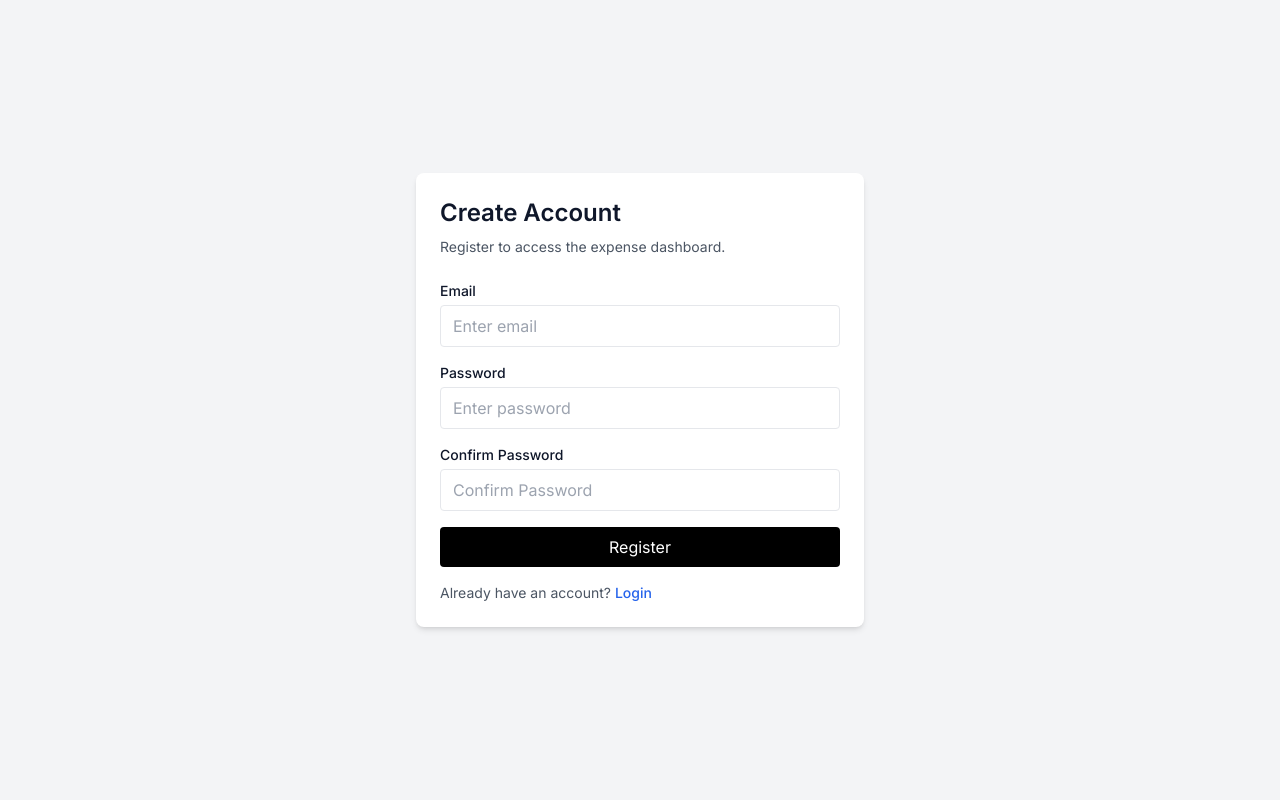
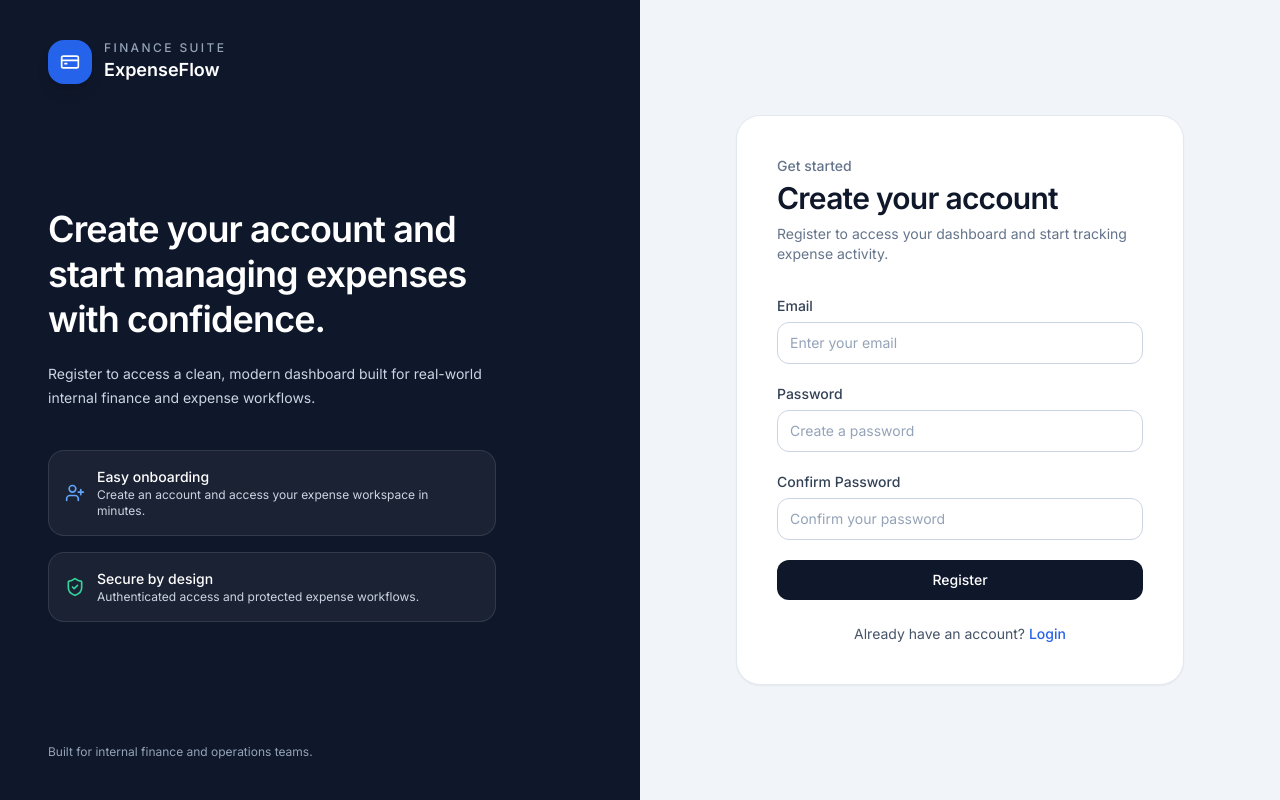
Before and after one commit to sahana-kulkarni/expense-disbursal-dashboard, a React (Vite) app: page /register in a window 1280 px wide. Built offline with nearby package versions, Linux system fonts and the light colour scheme; no server answers.

Commit message:
redesign register and login page

```diff
--- a/src/pages/Login.tsx
+++ b/src/pages/Login.tsx
@@ -1,5 +1,6 @@
 import { useState } from "react";
 import { Link, useNavigate } from "react-router-dom";
+import { CreditCard, ShieldCheck, TrendingUp } from "lucide-react";
 import { login } from "../api/authApi";
 
 export default function Login() {
@@ -8,59 +9,158 @@ export default function Login() {
   const [email, setEmail] = useState("");
   const [password, setPassword] = useState("");
   const [err, setErr] = useState("");
+  const [isSubmitting, setIsSubmitting] = useState(false);
 
   const onSubmit = async () => {
     try {
       setErr("");
+      setIsSubmitting(true);
+
       const data = await login(email, password);
       localStorage.setItem("token", data.token);
       localStorage.setItem("user", JSON.stringify(data.user));
 
       nav("/dashboard");
       // eslint-disable-next-line @typescript-eslint/no-unused-vars
-    } catch (e) {
+    } catch {
       setErr("Invalid email or password");
+    } finally {
+      setIsSubmitting(false);
     }
   };
 
   return (
-    <div className="min-h-screen flex items-center justify-center bg-gray-100">
-      <div className="bg-white p-8 rounded shadow w-96">
-        <h2 className="text-xl font-semibold mb-6">Login</h2>
+    <div className="min-h-screen bg-slate-100">
+      <div className="grid min-h-screen lg:grid-cols-2">
+        <div className="hidden bg-slate-900 lg:flex lg:flex-col lg:justify-between lg:px-12 lg:py-10">
+          <div className="flex items-center gap-3">
+            <div className="flex h-11 w-11 items-center justify-center rounded-2xl bg-blue-600 text-white shadow-lg">
+              <CreditCard className="h-5 w-5" />
+            </div>
+            <div>
+              <p className="text-xs font-medium uppercase tracking-[0.2em] text-slate-400">
+                Finance Suite
+              </p>
+              <h1 className="text-lg font-semibold text-white">ExpenseFlow</h1>
+            </div>
+          </div>
 
+          <div className="max-w-md">
+            <h2 className="text-4xl font-semibold leading-tight tracking-tight text-white">
+              Modern expense workflows for teams that need clarity and control.
+            </h2>
+            <p className="mt-5 text-sm leading-6 text-slate-300">
+              Track submissions, monitor approvals, and manage expense activity
+              in a dashboard designed for real business workflows.
+            </p>
+
+            <div className="mt-10 space-y-4">
+              <div className="rounded-2xl border border-white/10 bg-white/5 p-4">
+                <div className="flex items-center gap-3">
+                  <ShieldCheck className="h-5 w-5 text-emerald-400" />
+                  <div>
+                    <p className="text-sm font-medium text-white">
+                      Secure access
+                    </p>
+                    <p className="text-xs text-slate-300">
+                      Protected login and role-based workflows.
+                    </p>
+                  </div>
+                </div>
+              </div>
+
+              <div className="rounded-2xl border border-white/10 bg-white/5 p-4">
+                <div className="flex items-center gap-3">
+                  <TrendingUp className="h-5 w-5 text-blue-400" />
+                  <div>
+                    <p className="text-sm font-medium text-white">
+                      Live financial visibility
+                    </p>
+                    <p className="text-xs text-slate-300">
+                      Dashboard summaries stay synced with expense activity.
+                    </p>
+                  </div>
+                </div>
+              </div>
+            </div>
+          </div>
+
+          <p className="text-xs text-slate-400">
+            Built for internal finance and operations teams.
+          </p>
+        </div>
+
+        <div className="flex items-center justify-center px-4 py-10 sm:px-6 lg:px-10">
+          <div className="w-full max-w-md">
+            <div className="rounded-3xl border border-slate-200 bg-white p-8 shadow-sm sm:p-10">
+              <div className="mb-8">
+                <p className="text-sm font-medium text-slate-500">
+                  Welcome back
+                </p>
+                <h2 className="mt-1 text-3xl font-semibold tracking-tight text-slate-900">
+                  Sign in to your account
+                </h2>
+                <p className="mt-2 text-sm text-slate-500">
+                  Access your dashboard and manage expense activity from one
+                  place.
+                </p>
+              </div>
+
+              <div className="space-y-5">
+                <div>
+                  <label className="mb-1.5 block text-sm font-medium text-slate-700">
+                    Email
+                  </label>
                   <input
-          placeholder="Email"
-          className="w-full mb-4 px-3 py-2 border rounded"
+                    type="email"
+                    placeholder="Enter your email"
+                    className="w-full rounded-xl border border-slate-300 bg-white px-3 py-2.5 text-sm text-slate-900 outline-none transition placeholder:text-slate-400 focus:border-blue-500 focus:ring-4 focus:ring-blue-100"
                     value={email}
                     onChange={(e) => setEmail(e.target.value)}
                   />
+                </div>
+
+                <div>
+                  <label className="mb-1.5 block text-sm font-medium text-slate-700">
+                    Password
+                  </label>
                   <input
                     type="password"
-          placeholder="Password"
-          className="w-full mb-6 px-3 py-2 border rounded"
+                    placeholder="Enter your password"
+                    className="w-full rounded-xl border border-slate-300 bg-white px-3 py-2.5 text-sm text-slate-900 outline-none transition placeholder:text-slate-400 focus:border-blue-500 focus:ring-4 focus:ring-blue-100"
                     value={password}
                     onChange={(e) => setPassword(e.target.value)}
                   />
+                </div>
 
-        {err && <p className="text-red-500 text-sm mb-3">{err}</p>}
+                {err && (
+                  <div className="rounded-xl border border-red-200 bg-red-50 px-4 py-3 text-sm text-red-700">
+                    {err}
+                  </div>
+                )}
 
                 <button
                   onClick={onSubmit}
-          className="w-full bg-blue-600 text-white py-2 rounded hover:bg-blue-700"
+                  disabled={isSubmitting}
+                  className="inline-flex w-full items-center justify-center rounded-xl bg-slate-900 px-4 py-2.5 text-sm font-medium text-white transition hover:bg-slate-800 disabled:cursor-not-allowed disabled:opacity-60"
                 >
-          Sign In
+                  {isSubmitting ? "Signing in..." : "Sign In"}
                 </button>
+              </div>
 
-        <p className="mt-4 text-sm text-gray-600">
+              <p className="mt-6 text-center text-sm text-slate-600">
                 Don’t have an account?{" "}
                 <Link
                   to="/register"
-            className="font-medium text-blue-600 hover:underline"
+                  className="font-medium text-blue-600 hover:text-blue-700 hover:underline"
                 >
                   Register
                 </Link>
               </p>
             </div>
           </div>
+        </div>
+      </div>
+    </div>
   );
 }
--- a/src/pages/Register.tsx
+++ b/src/pages/Register.tsx
@@ -1,5 +1,6 @@
-import React, { useState } from "react";
+import { useState } from "react";
 import { Link, useNavigate } from "react-router-dom";
+import { CreditCard, ShieldCheck, UserPlus } from "lucide-react";
 import { register } from "../api/authApi";
 
 export default function Register() {
@@ -9,13 +10,13 @@ export default function Register() {
   const [password, setPassword] = useState("");
   const [confirmPassword, setConfirmPassword] = useState("");
   const [error, setError] = useState("");
-  const [sucess, setSucess] = useState("");
+  const [success, setSuccess] = useState("");
   const [loading, setLoading] = useState(false);
 
   async function handleSubmit(e: React.FormEvent<HTMLFormElement>) {
     e.preventDefault();
     setError("");
-    setSucess("");
+    setSuccess("");
 
     if (!email || !password || !confirmPassword) {
       setError("Please fill in all fields");
@@ -30,7 +31,8 @@ export default function Register() {
     try {
       setLoading(true);
       await register(email, password);
-      setSucess("Registration successful. Please log in.");
+      setSuccess("Registration successful. Please log in.");
+
       setTimeout(() => {
         navigate("/");
       }, 1200);
@@ -42,77 +44,157 @@ export default function Register() {
   }
 
   return (
-    <div className="min-h-screen flex items-center justify-center bg-gray-100 px-4">
-      <div className="w-full max-w-md rounded-lg bg-white p-6 shadow-md">
-        <h1 className="mb-2 text-2xl font-semibold">Create Account</h1>
-        <p className="mb-6 text-sm text-gray-600">
-          Register to access the expense dashboard.
+    <div className="min-h-screen bg-slate-100">
+      <div className="grid min-h-screen lg:grid-cols-2">
+        <div className="hidden bg-slate-900 lg:flex lg:flex-col lg:justify-between lg:px-12 lg:py-10">
+          <div className="flex items-center gap-3">
+            <div className="flex h-11 w-11 items-center justify-center rounded-2xl bg-blue-600 text-white shadow-lg">
+              <CreditCard className="h-5 w-5" />
+            </div>
+            <div>
+              <p className="text-xs font-medium uppercase tracking-[0.2em] text-slate-400">
+                Finance Suite
+              </p>
+              <h1 className="text-lg font-semibold text-white">ExpenseFlow</h1>
+            </div>
+          </div>
+
+          <div className="max-w-md">
+            <h2 className="text-4xl font-semibold leading-tight tracking-tight text-white">
+              Create your account and start managing expenses with confidence.
+            </h2>
+            <p className="mt-5 text-sm leading-6 text-slate-300">
+              Register to access a clean, modern dashboard built for real-world
+              internal finance and expense workflows.
             </p>
 
-        <form onSubmit={handleSubmit} className="space-y-4">
+            <div className="mt-10 space-y-4">
+              <div className="rounded-2xl border border-white/10 bg-white/5 p-4">
+                <div className="flex items-center gap-3">
+                  <UserPlus className="h-5 w-5 text-blue-400" />
                   <div>
-            <label className="mb-1 block text-sm font-medium">Email</label>
+                    <p className="text-sm font-medium text-white">
+                      Easy onboarding
+                    </p>
+                    <p className="text-xs text-slate-300">
+                      Create an account and access your expense workspace in
+                      minutes.
+                    </p>
+                  </div>
+                </div>
+              </div>
+
+              <div className="rounded-2xl border border-white/10 bg-white/5 p-4">
+                <div className="flex items-center gap-3">
+                  <ShieldCheck className="h-5 w-5 text-emerald-400" />
+                  <div>
+                    <p className="text-sm font-medium text-white">
+                      Secure by design
+                    </p>
+                    <p className="text-xs text-slate-300">
+                      Authenticated access and protected expense workflows.
+                    </p>
+                  </div>
+                </div>
+              </div>
+            </div>
+          </div>
+
+          <p className="text-xs text-slate-400">
+            Built for internal finance and operations teams.
+          </p>
+        </div>
+
+        <div className="flex items-center justify-center px-4 py-10 sm:px-6 lg:px-10">
+          <div className="w-full max-w-md">
+            <div className="rounded-3xl border border-slate-200 bg-white p-8 shadow-sm sm:p-10">
+              <div className="mb-8">
+                <p className="text-sm font-medium text-slate-500">
+                  Get started
+                </p>
+                <h2 className="mt-1 text-3xl font-semibold tracking-tight text-slate-900">
+                  Create your account
+                </h2>
+                <p className="mt-2 text-sm text-slate-500">
+                  Register to access your dashboard and start tracking expense
+                  activity.
+                </p>
+              </div>
+
+              <form onSubmit={handleSubmit} className="space-y-5">
+                <div>
+                  <label className="mb-1.5 block text-sm font-medium text-slate-700">
+                    Email
+                  </label>
                   <input
                     type="email"
-              className="w-full rounded border px-3 py-2"
+                    className="w-full rounded-xl border border-slate-300 bg-white px-3 py-2.5 text-sm text-slate-900 outline-none transition placeholder:text-slate-400 focus:border-blue-500 focus:ring-4 focus:ring-blue-100"
                     value={email}
                     onChange={(e) => setEmail(e.target.value)}
-              placeholder="Enter email"
+                    placeholder="Enter your email"
                   />
                 </div>
 
                 <div>
-            <label className="mb-1 block text-sm font-medium">Password</label>
+                  <label className="mb-1.5 block text-sm font-medium text-slate-700">
+                    Password
+                  </label>
                   <input
                     type="password"
-              className="w-full rounded border px-3 py-2"
+                    className="w-full rounded-xl border border-slate-300 bg-white px-3 py-2.5 text-sm text-slate-900 outline-none transition placeholder:text-slate-400 focus:border-blue-500 focus:ring-4 focus:ring-blue-100"
                     value={password}
                     onChange={(e) => setPassword(e.target.value)}
-              placeholder="Enter password"
+                    placeholder="Create a password"
                   />
                 </div>
 
                 <div>
-            <label className="mb-1 block text-sm font-medium">
+                  <label className="mb-1.5 block text-sm font-medium text-slate-700">
                     Confirm Password
                   </label>
                   <input
                     type="password"
-              className="w-full rounded border px-3 py-2"
+                    className="w-full rounded-xl border border-slate-300 bg-white px-3 py-2.5 text-sm text-slate-900 outline-none transition placeholder:text-slate-400 focus:border-blue-500 focus:ring-4 focus:ring-blue-100"
                     value={confirmPassword}
                     onChange={(e) => setConfirmPassword(e.target.value)}
-              placeholder="Confirm Password"
+                    placeholder="Confirm your password"
                   />
                 </div>
 
                 {error && (
-            <div className="rounded bg-red-100 px-3 py-2 text-sm text-red-700">
+                  <div className="rounded-xl border border-red-200 bg-red-50 px-4 py-3 text-sm text-red-700">
                     {error}
                   </div>
                 )}
 
-          {sucess && (
-            <div className="rounded bg-green-100 px-3 py-2 text-sm text-green-700">
-              {sucess}
+                {success && (
+                  <div className="rounded-xl border border-emerald-200 bg-emerald-50 px-4 py-3 text-sm text-emerald-700">
+                    {success}
                   </div>
                 )}
 
                 <button
-            type="button"
+                  type="submit"
                   disabled={loading}
-            className="w-full rounded bg-black px-4 py-2 text-white disabled:opacity-50"
+                  className="inline-flex w-full items-center justify-center rounded-xl bg-slate-900 px-4 py-2.5 text-sm font-medium text-white transition hover:bg-slate-800 disabled:cursor-not-allowed disabled:opacity-60"
                 >
                   {loading ? "Creating account..." : "Register"}
                 </button>
               </form>
 
-        <p className="mt-4 text-sm text-gray-600">
+              <p className="mt-6 text-center text-sm text-slate-600">
                 Already have an account?{" "}
-          <Link to="/" className="font-medium text-blue-600 hover:underline">
+                <Link
+                  to="/"
+                  className="font-medium text-blue-600 hover:text-blue-700 hover:underline"
+                >
                   Login
                 </Link>
               </p>
             </div>
           </div>
+        </div>
+      </div>
+    </div>
   );
 }
```
Lines whose indentation alone changed are shown as unchanged.
